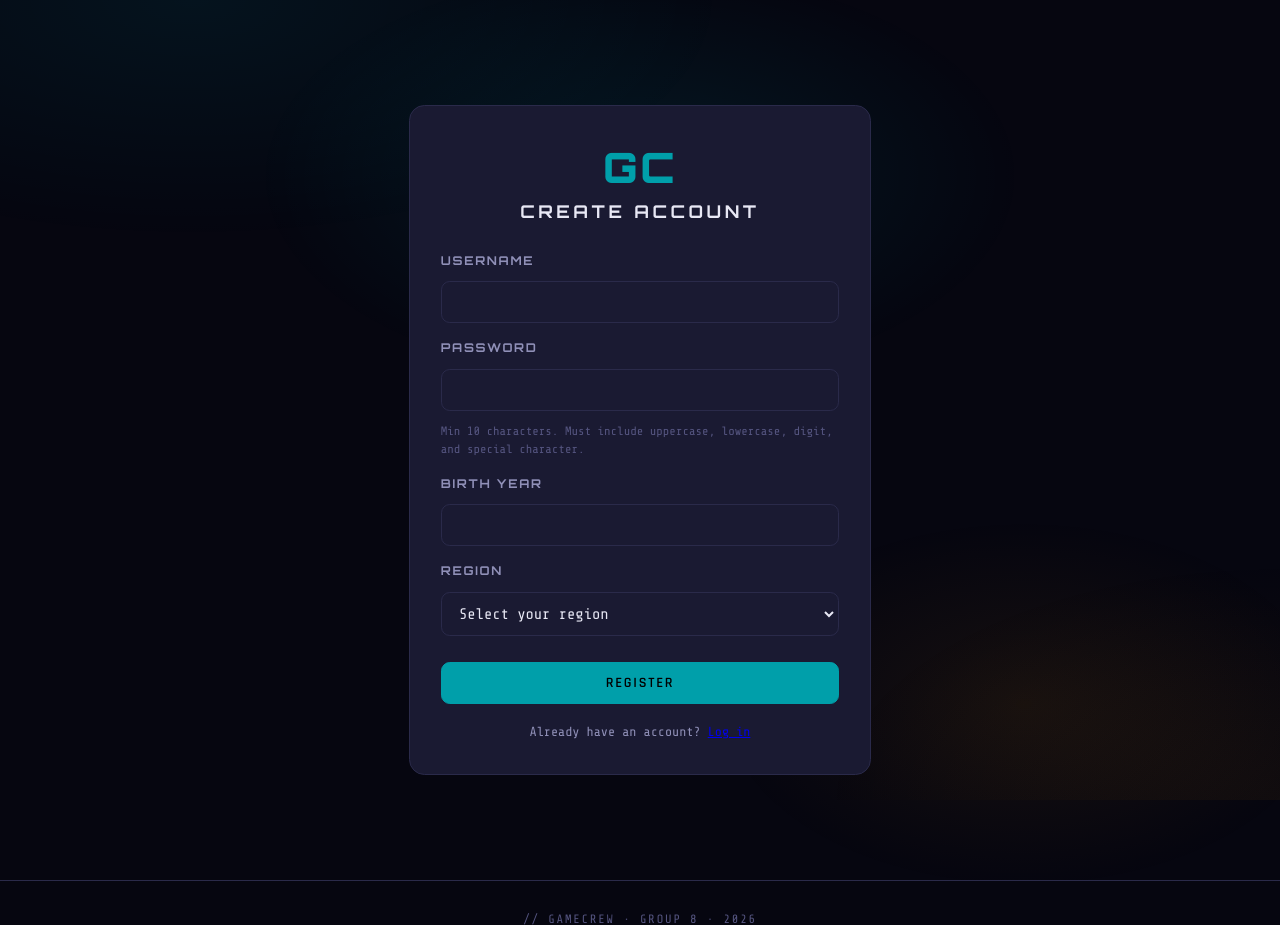
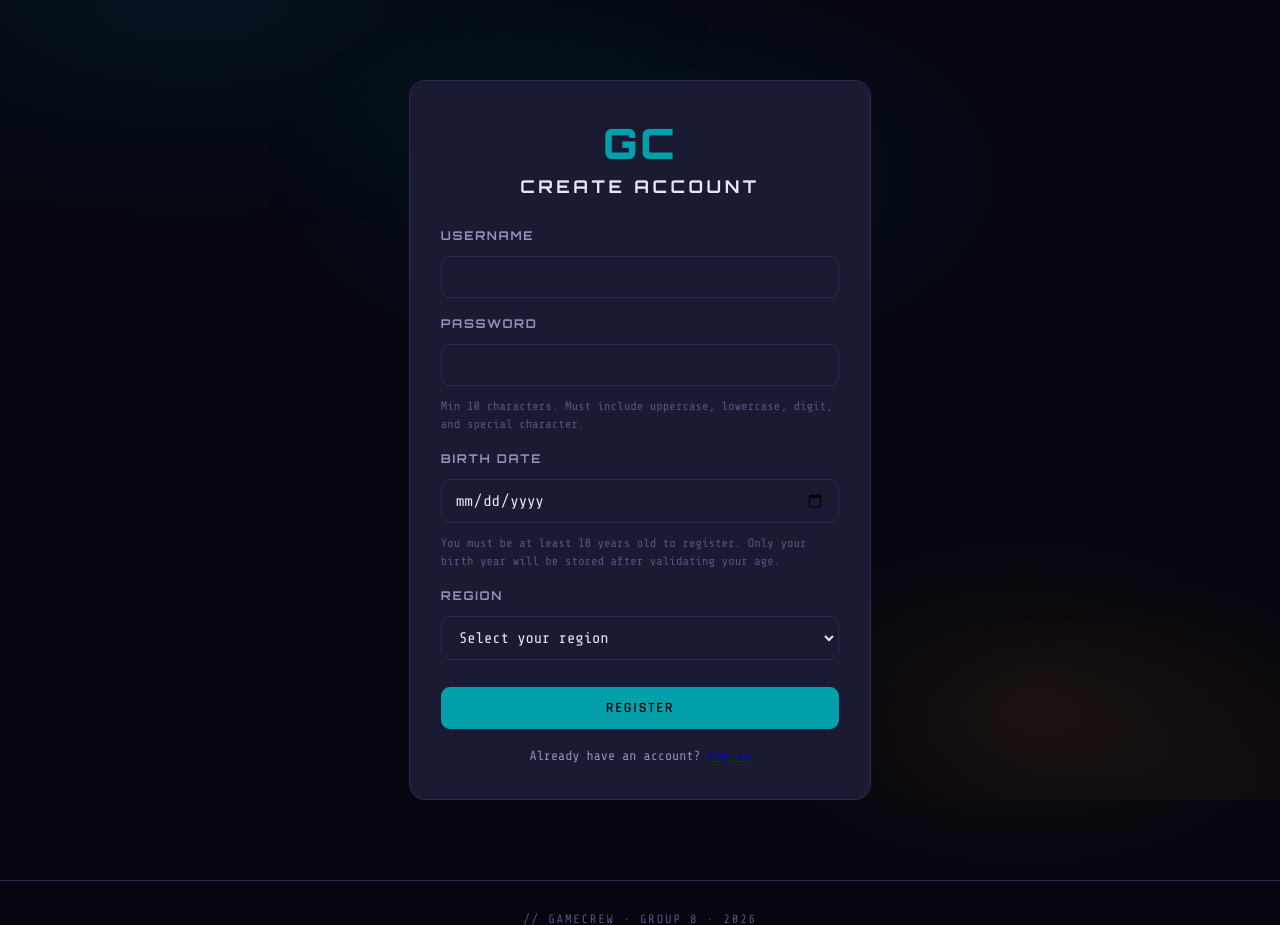
Before and after one commit to Whaliin/GameCrew, a FastAPI app: page /register in a window 1280 px wide. Shown: the top 925 px of the page. Run offline with FastAPI, Linux system fonts and the light colour scheme.

Commit message:
Refactor birth year handling to use birth date for age validation in registration and profile updates

```diff
--- a/app/auth/validation.py
+++ b/app/auth/validation.py
@@ -39,12 +39,12 @@ def validate_password(password: str) -> str | None:
 	return None
 
 # Check the user's age via year of birth
-def validate_birth_year(birth_year: int) -> str | None:
+def validate_birth_year(birth_date: date) -> str | None:
 	"""Return an error string if user is under 18, or None if valid."""
 	current_year = date.today().year
-	if current_year - birth_year < 18:
+	if birth_date > date.today().replace(year=current_year - 18):
 		return "You must be at least 18 years old to register."
-	if birth_year < 1920 or birth_year > current_year:
+	if birth_date.year < 1920 or birth_date.year > current_year:
 		return "Please enter a valid birth year."
 	return None
 
--- a/app/routers/pages/settings.py
+++ b/app/routers/pages/settings.py
@@ -1,6 +1,8 @@
 """
 Page route for user settings page, where users can update their profile information
 """
+
+from datetime import date
 
 from fastapi import APIRouter, Depends, Request
 from fastapi.responses import HTMLResponse, RedirectResponse
@@ -45,4 +47,6 @@ def settings(request: Request, db: Session = Depends(get_db)):
 	context["playtimes"] = [r[0] for r in db.query(Playtime.name).distinct().all()]
 	context["languages"] = [r[0] for r in db.query(Language.name).distinct().all()]
 
+	context["max_birth_date"] = f"{(date.today().replace(year=date.today().year - 18)).isoformat()}"
+
 	return templates.TemplateResponse(request=request, name="settings.html", context=context)
--- a/static/css/style.css
+++ b/static/css/style.css
@@ -104,7 +104,7 @@ button:focus-visible { outline: 2px solid var(--cyan); outline-offset: 2px; }
 .btn-danger { background: rgba(255, 0, 144, .12); color: var(--pink); border: 1px solid var(--pink); }
 
 input[type="text"], input[type="password"], input[type="email"],
-input[type="number"], select, textarea {
+input[type="number"], input[type="date"], select, textarea {
 	font-family: 'Share Tech Mono', monospace;
 	font-size: 14px;
 	padding: 10px 12px;
@@ -113,6 +113,25 @@ input[type="number"], select, textarea {
 	background: var(--card);
 	color: var(--text-primary);
 	width: 100%;
+}
+
+input[type="date"] {
+	color-scheme: dark;
+	min-height: 40px;
+}
+
+[data-theme="light"] input[type="date"] {
+	color-scheme: light;
+}
+
+input[type="date"]::-webkit-calendar-picker-indicator {
+	cursor: pointer;
+	opacity: .85;
+	filter: invert(1) sepia(1) saturate(5) hue-rotate(155deg);
+}
+
+[data-theme="light"] input[type="date"]::-webkit-calendar-picker-indicator {
+	filter: none;
 }
 
 input:focus, select:focus, textarea:focus {
--- a/templates/auth/register.html
+++ b/templates/auth/register.html
@@ -25,8 +25,17 @@
 			</div>
 
 			<div class="field">
-				<label for="birth_year">Birth year</label>
-				<input type="number" id="birth_year" name="birth_year" min="1900" max="{{ max_birth_year or 2099 }}" value="{{ form_data.birth_year or '' }}" required>
+				<label for="birth_date">Birth date</label>
+				<input
+					type="date"
+					id="birth_date"
+					name="birth_date"
+					min="1920-01-01"
+					max="{{ max_birth_date }}"
+					value="{{ form_data.birth_date or '' }}"
+					required
+				>
+				<small>You must be at least 18 years old to register. Only your birth year will be stored after validating your age.</small>
 			</div>
 
 			<div class="field">
```
Also changed, not shown: app/routers/api/profile.py (+10 -8 lines), app/routers/auth.py (+7 -7 lines), templates/settings.html (+8 -2 lines).
